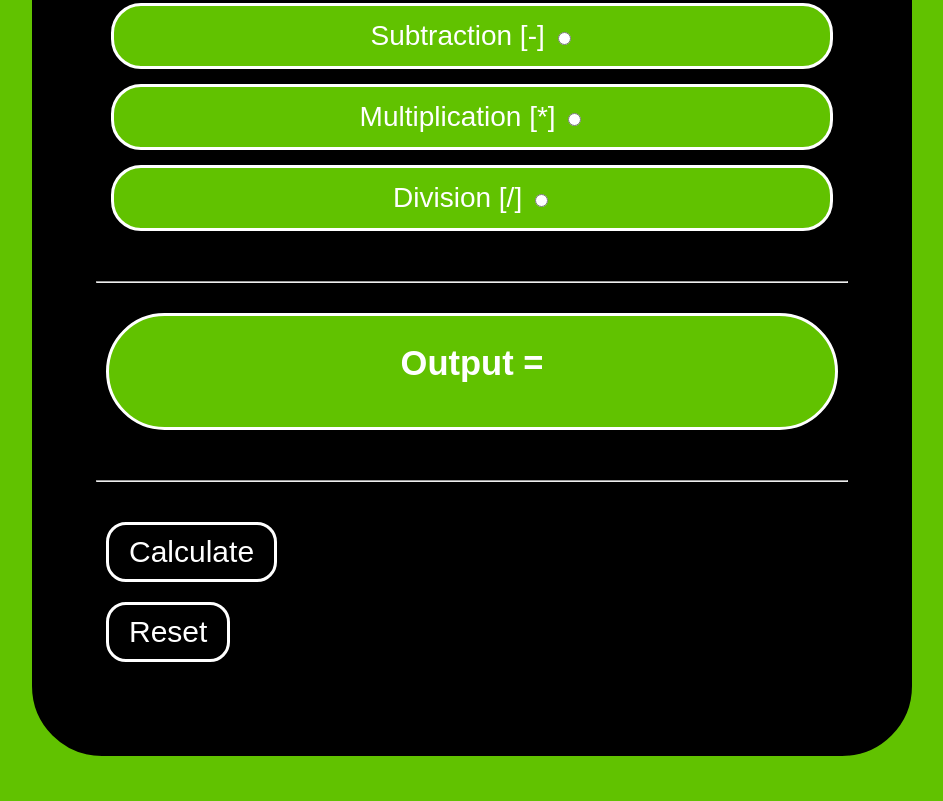
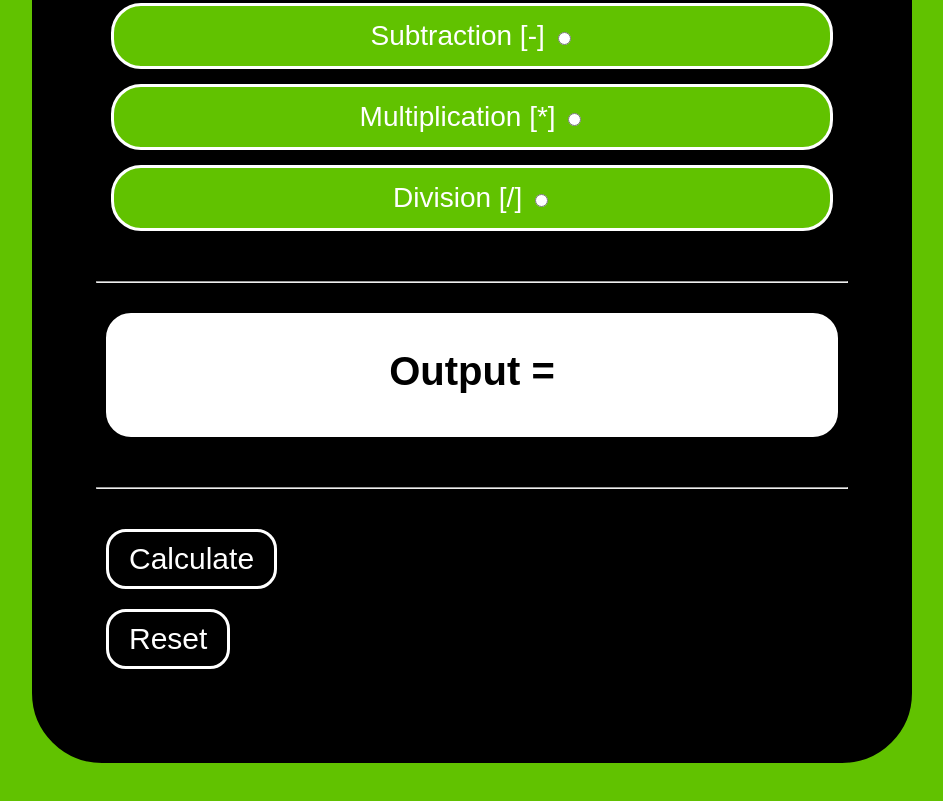
Before and after one commit to nthabelengaedenmanell/Simple-Calculator-App, a plain HTML site: page index.html in a window 1280 px wide. Shown: the part 767-1568 px from the top of the page, without its empty margins (168-1111 px from the left). Drawn offline with Linux system fonts and the light colour scheme; a web font is replaced by a local one.

Commit message:
updated style.css

```diff
--- a/style.css
+++ b/style.css
@@ -95,17 +95,21 @@ hr {
 #output-Section {
     margin: 10px;
     font-size: 23px;
-    background-color: #61C200;
-    border-radius: 80px;
+    background-color: #ffffff;
+    border-radius: 25px;
     text-align: center;
-    color: #ffffff;
+    color: #000000;
     margin-bottom: 50px;
     border: 3px solid rgb(255, 255, 255);
 }
 
+#output-Section h2{
+    font-size: 40px;
+}
+
 /* Styling for the output text within the output section */
 #output-Section p {
-    font-size: 44px;
+    font-size: 40px;
 }
 
 /* Styling for the input field within the input container */
```
